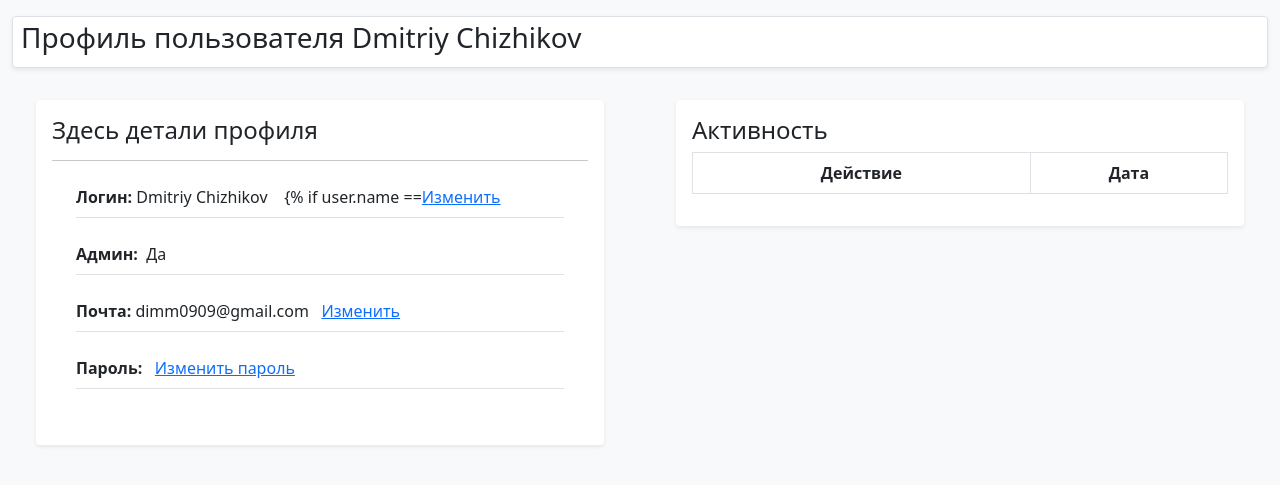
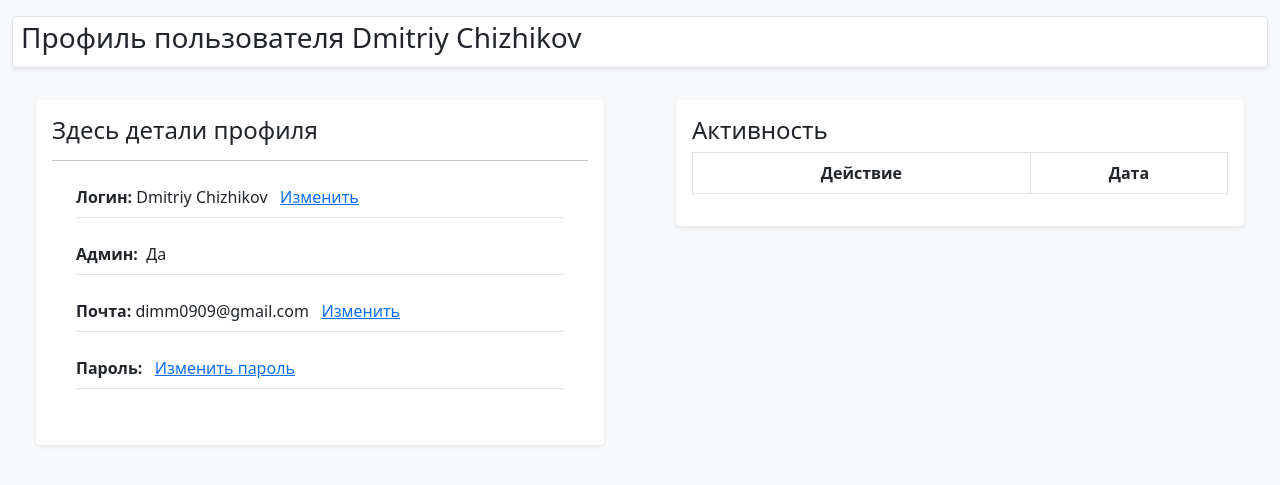
Before and after one commit to dimm0909/simple-votings, a Django app: page /profile/1/ in a window 1280 px wide. Shown: the part 56-541 px from the top of the page. Run offline with Django 3.2, Linux system fonts and the light colour scheme; a user stored in the database is signed in; data comes from the database, SQL or seed files in the repository; lists and menus that the app fills with data are empty.

Commit message:
fix profile

```diff
--- a/main/templates/pages/profile.html
+++ b/main/templates/pages/profile.html
@@ -3,7 +3,6 @@
 
 {% block content %}
   <div class="row mt-3">
-
     <div class="container">
       <div class="border rounded shadow-sm bg-white py-1 px-2">
         <h3>Профиль пользователя {{ user.username }}</h3>
@@ -17,14 +16,8 @@
         <h4>Здесь детали профиля</h4>
         <hr>
         <div class="container bordered">
-          <p class="d-flex border-bottom py-2" id="id_name"><b>Логин:</b>&nbsp{{ user.username }}&nbsp&nbsp&nbsp
-           {% if user.name ==
-            <a onclick="change_name()" id="btn_change_name" href="#">Изменить</a></p>
-
-
-
+          <p class="d-flex border-bottom py-2" id="id_name"><b>Логин:</b>&nbsp{{ user.username }}&nbsp&nbsp&nbsp<a onclick="change_name()" id="btn_change_name" href="#">Изменить</a></p>
           <form method="POST" action="{% url 'profile' user.id %}" id="form_change_name" hidden>
-
             {% csrf_token %}
             <label for="id_new_name" class="form-label">Введите новое имя:</label>
             <input type="text" name="name" class="form-control" id="id_new_name">
```
